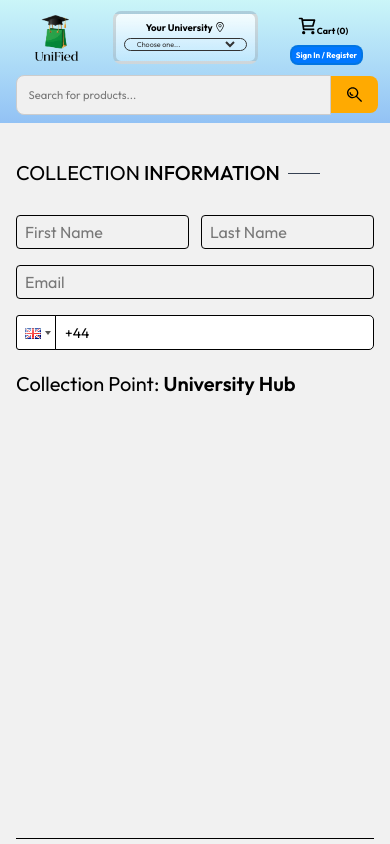
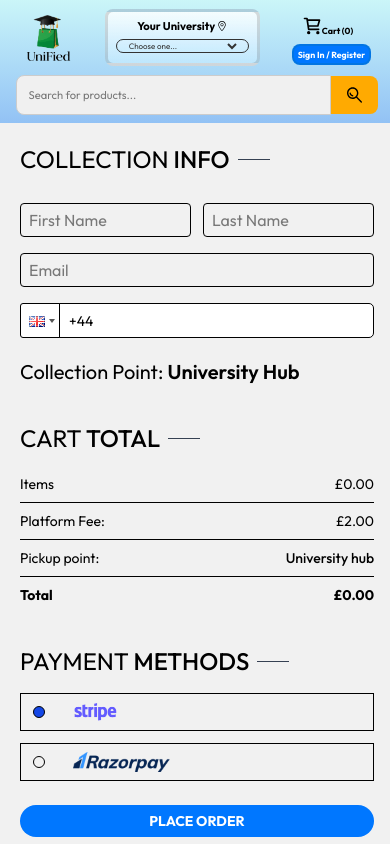
Before and after one commit to ajamidar/UniFied, a React (Vite) app in the folder frontend/: page /place-order in a window 390 px wide. Shown: the top 844 px of the page. Built offline with nearby package versions, Linux system fonts and the light colour scheme.

Commit message:
Place-order page UI done

```diff
--- a/frontend/src/components/Footer.jsx
+++ b/frontend/src/components/Footer.jsx
@@ -3,7 +3,7 @@ import { assets } from '../assets/frontend_assets/assets'
 
 const Footer = () => {
   return (
-    <div>
+    <div className='max-sm:mb-5'>
         <hr className='mt-30 max-sm:mt-10' />
         <div className='flex flex-col sm:grid grid-cols-[3fr_1fr_1fr] ] gap-14 my-10 text-sm max-sm:gap-5'>
 
--- a/frontend/src/components/NavBar.jsx
+++ b/frontend/src/components/NavBar.jsx
@@ -52,17 +52,6 @@ const NavBar = () => {
               }
             </div>
             <SearchBar />
-            {/*}
-            <div className='searchbar w-3/8 flex flex-row items-center justify-between  rounded-lg
-                            max-sm:w-full  max-sm:order-2'>
-              <input type='text' placeholder='Search...' value={searchValue} onChange={e => setSearchValue(e.target.value)} className='w-full h-1/4 pl-3 py-3 rounded-tl-lg rounded-bl-lg bg-[#f0f0f0] border border-[#ccc] max-sm:text-[0.7rem]' />
-              <NavLink to="/collection">
-                <button type='button' onClick={handleSearch} className=' px-4 py-2.5 rounded-tr-lg cursor-pointer rounded-br-lg bg-[#ffaa01] text-white hover:bg-[#ed9a26] transition '>
-                  <img src='/search.svg' width={30} height={30} alt='Search' className='max-sm:size-[17.5px] md:size-[24px]'/>
-                </button>
-              </NavLink>
-            </div>
-            */}
             <div className='flex flex-row items-center justify-center sm:gap-15! md:gap-15! lg:gap-15! xl:gap-15! 2xl:gap-15!
                             max-sm:gap-8 max-sm:order-1'>
 
@@ -77,7 +66,7 @@ const NavBar = () => {
                   <NavLink to='/login'>
                     <button className='text-[1rem] sm:text-[0.42rem]! md:text-[1rem]! lg:text-[0.9rem]! xl:text-[1rem]! 2xl:text-[1.1rem]!
                      rounded-lg bg-[#0077ff] text-white font-bold hover:bg-blue-700 border-2 border-[#1a65011c] transition cursor-pointer
-                                      max-sm:font-bold max-sm:text-[0.5rem]! lg:font-medium! xl:font-extrabold! 2xl:font-extrabold!
+                                      max-sm:font-bold max-sm:text-[0.55rem]! lg:font-medium! xl:font-extrabold! 2xl:font-extrabold!
                                       max-sm:px-1! sm:px-1! md:px-1! lg:px-2! xl:px-2! 2xl:px-4!
                                       max-sm:py-0.5! sm:py-1! md:py-1! lg:py-1! xl:py-2! 2xl:py-2!'>
                       Sign In / Register
@@ -97,10 +86,10 @@ const NavBar = () => {
               <div className='scale-up border-3 border-[#4242422f] flex flex-col gap-1 items-center justify-center px-2 py-1.5 rounded-lg bg-gradient-to-b from-[#ffffffd1] to-[#c3eaffc4]
                             max-sm:px-2 max-sm:py-1.5  max-sm:order-2 max-sm:gap-1 min-sm:hidden'>
                 <div className='font-bold text-[1.05rem] max-sm:order-1 flex flex-row gap-0.5 items-center justify-center'>
-                  <p className='max-sm:text-[0.6rem]'>Your University</p>
+                  <p className='max-sm:text-[0.7rem]'>Your University</p>
                   <img src='/location.svg' width={15} height={15} className='size-[15px] max-sm:size-[10px]'></img>
                 </div>
-                <div className='location-dropdown max-sm:order-2 border-1 border-[#333333] rounded-2xl text-[0.85rem] max-sm:text-[0.45rem] text-[#333333] px-2'>
+                <div className='location-dropdown max-sm:order-2 border-1 border-[#333333] rounded-2xl text-[0.5rem] text-[#333333] px-2'>
                   <select name="location" id="location" value={selectedUni} onChange={e => setSelectedUni(e.target.value)} className='cursor-pointer'>
                       <option value="" disabled>
                         Choose one...
--- a/frontend/src/pages/PlaceOrder.jsx
+++ b/frontend/src/pages/PlaceOrder.jsx
@@ -1,20 +1,26 @@
-import React, { useState } from 'react'
+import React, { useContext, useState } from 'react'
 import Title from '../components/Title'
 import PhoneInput from 'react-phone-input-2'
 import 'react-phone-input-2/lib/style.css'
+import CartTotal from '../components/CartTotal'
+import { assets } from '../assets/frontend_assets/assets'
+import { ShopContext } from '../context/ShopContextContext'
 
 const PlaceOrder = () => {
   const [phone, setPhone] = useState('')
   const collectionPoint = 'University Hub';
+  const [method, setMethod] = useState('stripe')
+
+  const { navigate } = useContext(ShopContext)
 
   return (
-    <div className='flex flex-col sm:flex-row justify-between gap-4 pt-5 sm:pt-5 min-h-[80vh]'>
+    <div className='flex flex-row max-sm:flex-col justify-between gap-4 pl-5 max-sm:pl-1 pt-2.5 max-sm:pt-1 min-h-[55vh]'>
 
       {/**--------------Left Side--------------**/}
       <div className='flex flex-col gap-4 w-full sm:max-w-[480px]'>
 
-        <div className='text-xl sm:text-2xl mt-4'>
-          <Title text1={'COLLECTION'} text2={'INFORMATION'} />
+        <div className='text-2xl mt-4'>
+          <Title text1={'COLLECTION'} text2={'INFO'} />
         </div>
 
         <div className='flex gap-3'>
@@ -41,7 +47,41 @@ const PlaceOrder = () => {
         <p className='text-xl w-full py-1'>Collection Point:&nbsp;
           <span className='font-semibold'>{collectionPoint}</span>
         </p>
+
       </div>
+
+      {/**--------------Right Side--------------**/}
+      <div className='mt-2 max-sm:mt-0 max-w-[480px] mr-5 max-sm:mr-0'>
+
+        <div className='mt-4 min-w-80'>
+          <CartTotal />
+        </div>
+
+        <div className='mt-10'>
+          <div className='text-2xl mb-1'>
+            <Title text1={'PAYMENT'} text2={'METHODS'} />
+          </div>
+
+          {/*---------Payment Methods---------*/}
+
+          <div className='flex gap-3 flex-col lg:flex-row'>
+            <div onClick={()=>setMethod('stripe')} className='flex items-center gap-3 border p-2 px-3 cursor-pointer'>
+              <p className={`min-w-3 h-3 border rounded-full ${method === 'stripe' ? 'bg-blue-700' : 'bg-transparent'}`}></p>
+              <img className='h-5 mx-4' src={assets.stripe_logo} alt="" />
+            </div>
+            <div onClick={()=>setMethod('razorpay')} className='flex items-center gap-3 border p-2 px-3 cursor-pointer'>
+              <p className={`min-w-3 h-3 border rounded-full ${method === 'razorpay' ? 'bg-blue-700' : 'bg-transparent'}`}></p>
+              <img className='h-5 mx-4' src={assets.razorpay_logo} alt="" />
+            </div>
+          </div>
+        </div>
+
+        <div className='w-full text-end mt-6'>
+          <button onClick={() => navigate('/orders')} className='bg-[#0077ff] w-full rounded-2xl text-white sm:text-sm max-sm:text-sm px-1.5 py-1.5 font-bold hover:bg-blue-700 cursor-pointer'>PLACE ORDER</button>
+        </div>
+
+      </div>
+
     </div>
   )
 }
```
